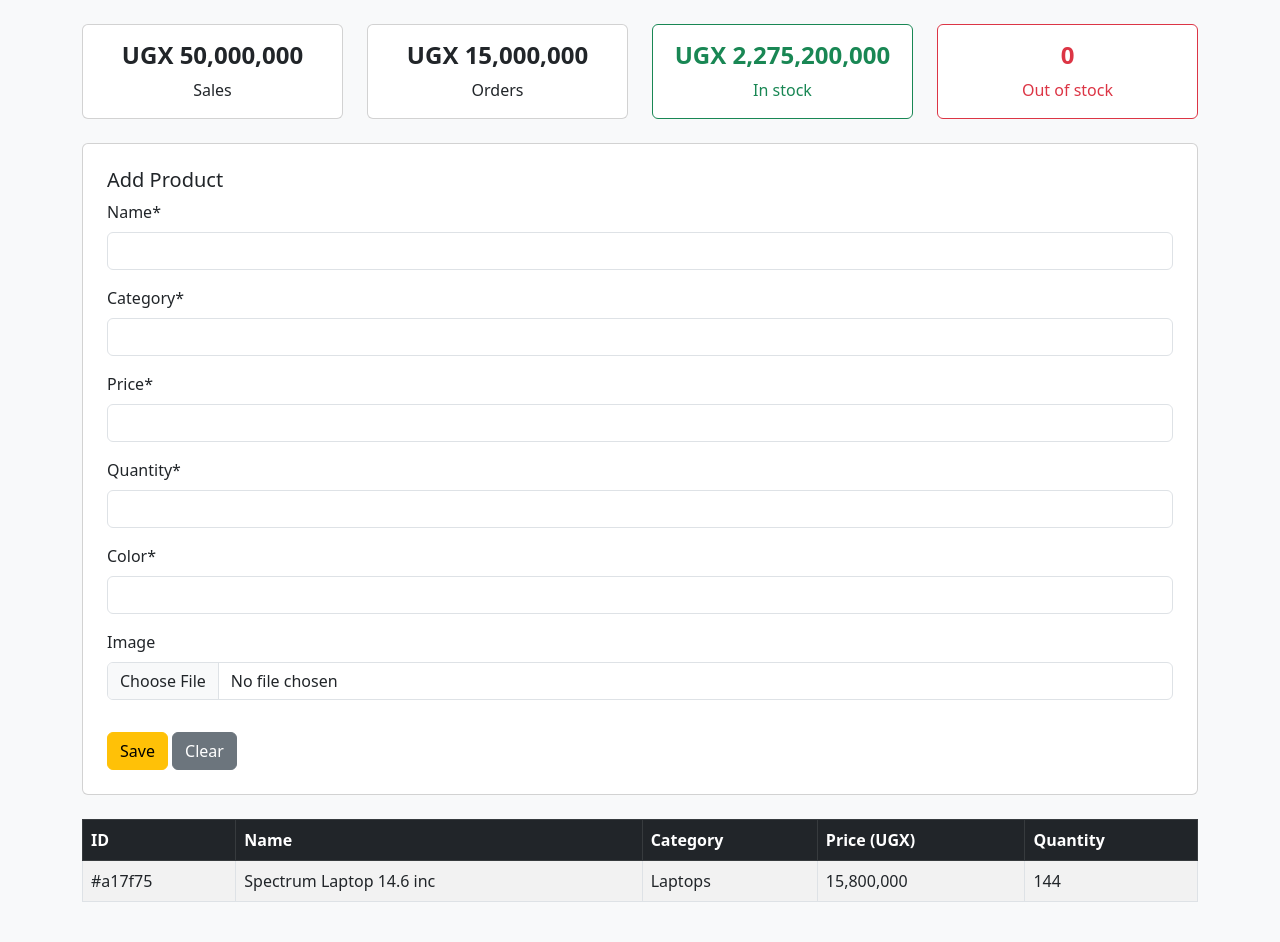
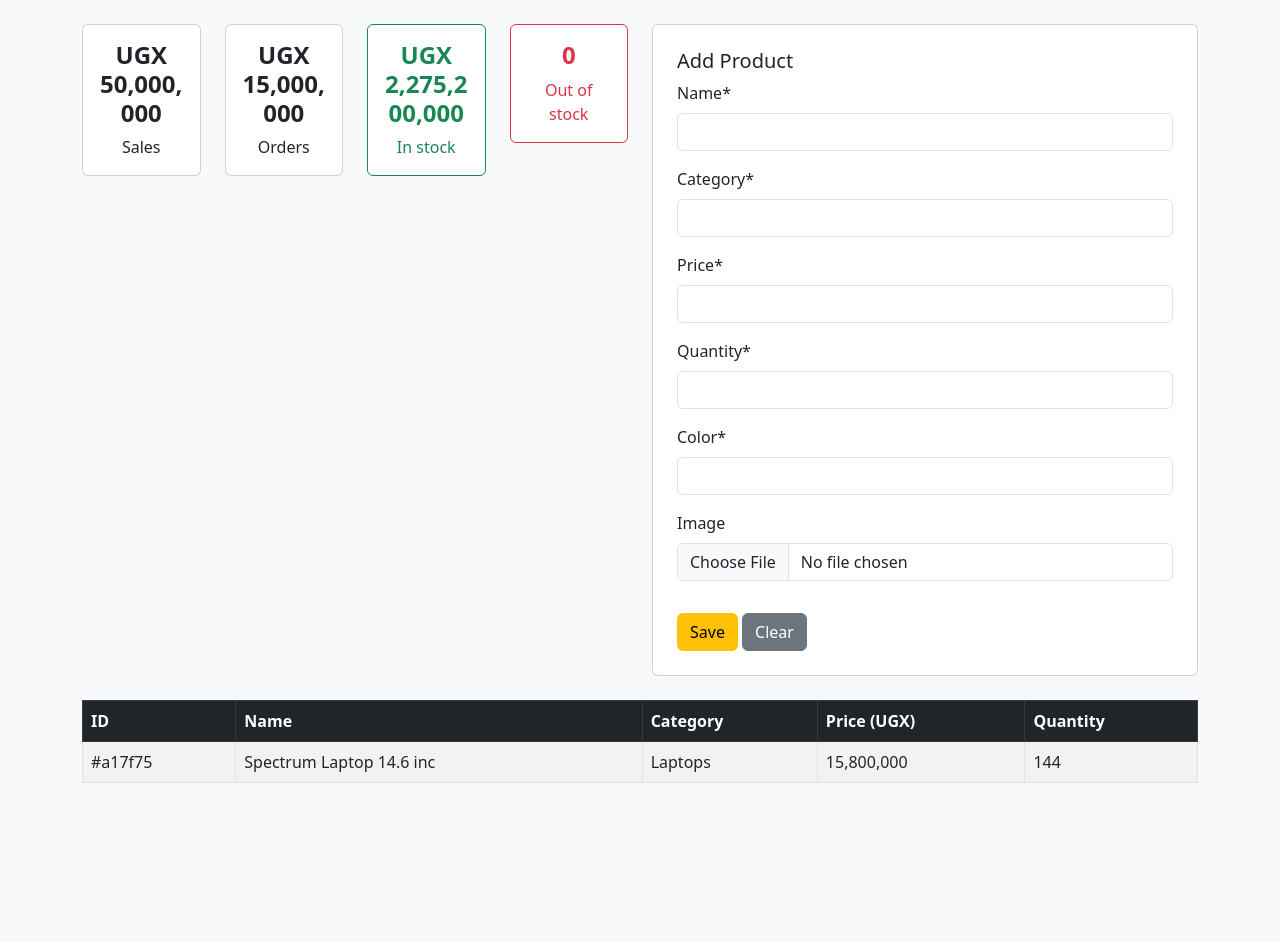
Before and after one commit to tech-refactory/CSE-25-02-ST-ASSESSMENT, a Django app: page / in a window 1280 px wide. After the commit the page ends 783 px from the top, so only its background shows below. Run offline with Django 5.2, Linux system fonts and the light colour scheme; data comes from the database, SQL or seed files in the repository; some libraries are stand-ins or nearby versions.

Commit message:
added divs in dashboard.html to section the fields properly as layed out on the image

```diff
--- a/mathew_kiwanuka/vendorapp/vendorsapp/templates/dashboard.html
+++ b/mathew_kiwanuka/vendorapp/vendorsapp/templates/dashboard.html
@@ -12,6 +12,9 @@
 
 
 <div class="container">
+
+    <div class="row">
+        <div class="col-md-6">
     <div class="row mb-4">
         <div class="col-md-3">
             <div class="card p-3 text-center">
@@ -38,7 +41,9 @@
             </div>
         </div>
     </div>
+    </div>
 
+    <div class="col-md-6">
      <div class="card p-4 mb-4">
         <h5>Add Product</h5>
         {% if messages %}
@@ -53,7 +58,11 @@
             <a href="{% url 'dashboard' %}" class="btn btn-secondary mt-3">Clear</a>
         </form>
     </div>
+    </div>
+    </div>
 
+
+    <div class="row">
     <div class="table-responsive">
         <table class="table table-bordered table-striped table-hover">
             <thead class="table-dark">
@@ -78,6 +87,8 @@
             </tbody>
         </table>
     </div>
+
+    </div>
 </div>
 
 </body>
```
